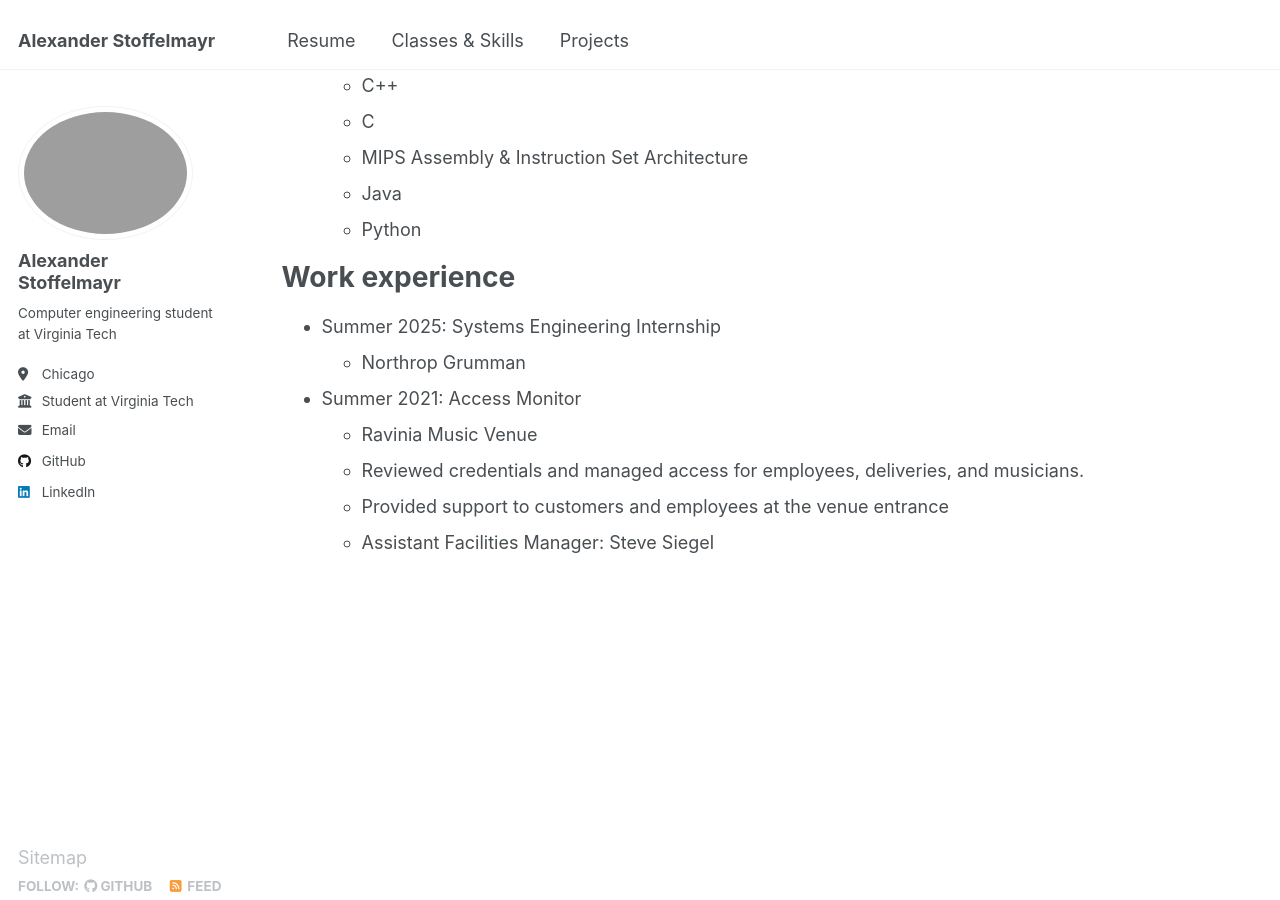
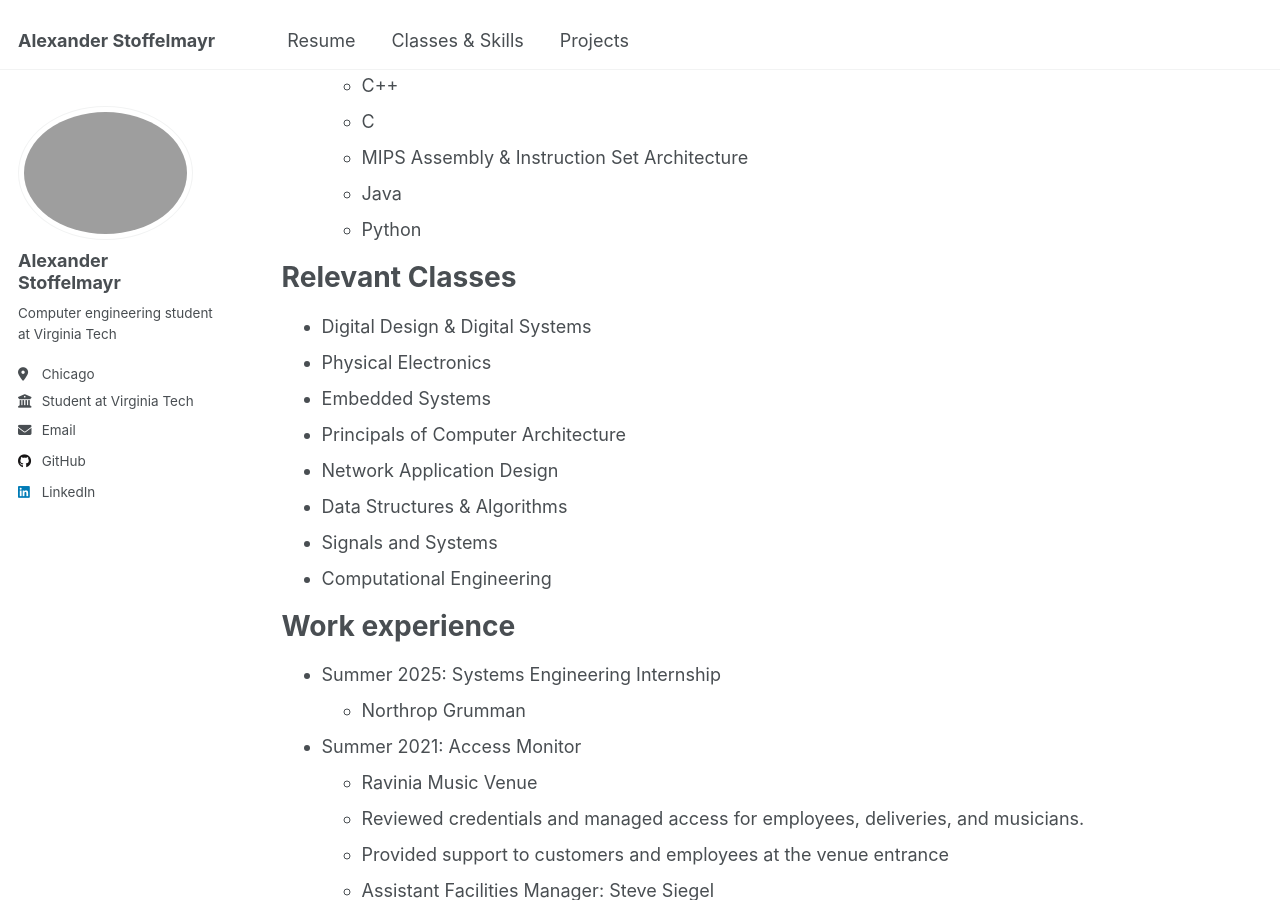
Before and after one commit to alexStoff/alexStoff.github.io, a Jekyll site: the page built from _pages/cv.md, in a window 1280 px wide and 900 px high, scrolled down 765 px. Built offline with Jekyll 4.4.1, drawn with Linux system fonts in a browser that asks for light colours.

Commit message:
Update cv.md

```diff
--- a/_pages/cv.md
+++ b/_pages/cv.md
@@ -36,6 +36,17 @@ Skills
   * Java
   * Python
 
+Relevant Classes
+======
+* Digital Design & Digital Systems
+* Physical Electronics
+* Embedded Systems
+* Principals of Computer Architecture
+* Network Application Design
+* Data Structures & Algorithms
+* Signals and Systems
+* Computational Engineering
+
 
 Work experience
 ======
```
